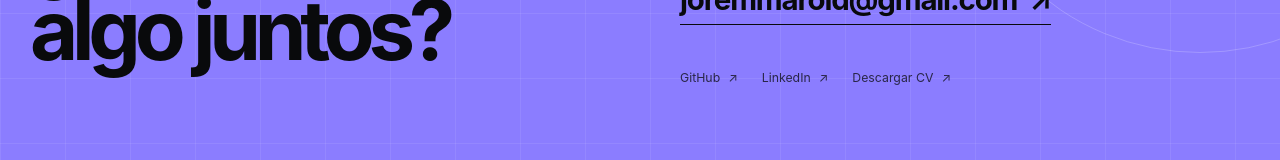
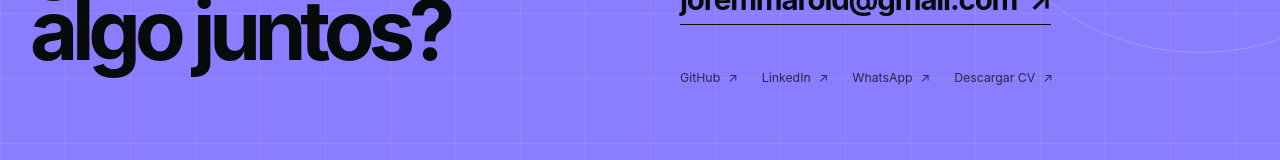
Before and after one commit to rzxldz/jorge-portfolio, a Next.js app: page / in a window 1280 px wide. Shown: the part 8078-8238 px from the top of the page. Built offline with nearby package versions, Linux system fonts and the light colour scheme.

Commit message:
Add WhatsApp contact option

```diff
--- a/app/page.tsx
+++ b/app/page.tsx
@@ -1211,7 +1211,6 @@ export default function Home() {
             </a>
 
             <div className="contact-links">
-
   <a
     href="https://github.com/rzxldz"
     target="_blank"
@@ -1231,6 +1230,15 @@ export default function Home() {
   </a>
 
   <a
+    href="https://wa.me/525577802616"
+    target="_blank"
+    rel="noreferrer"
+  >
+    WhatsApp
+    <Arrow />
+  </a>
+
+  <a
     href="/cv.pdf"
     target="_blank"
     rel="noreferrer"
@@ -1238,7 +1246,6 @@ export default function Home() {
     Descargar CV
     <Arrow />
   </a>
-
 </div>
           </div>
 
```
Lines whose indentation alone changed are shown as unchanged.
